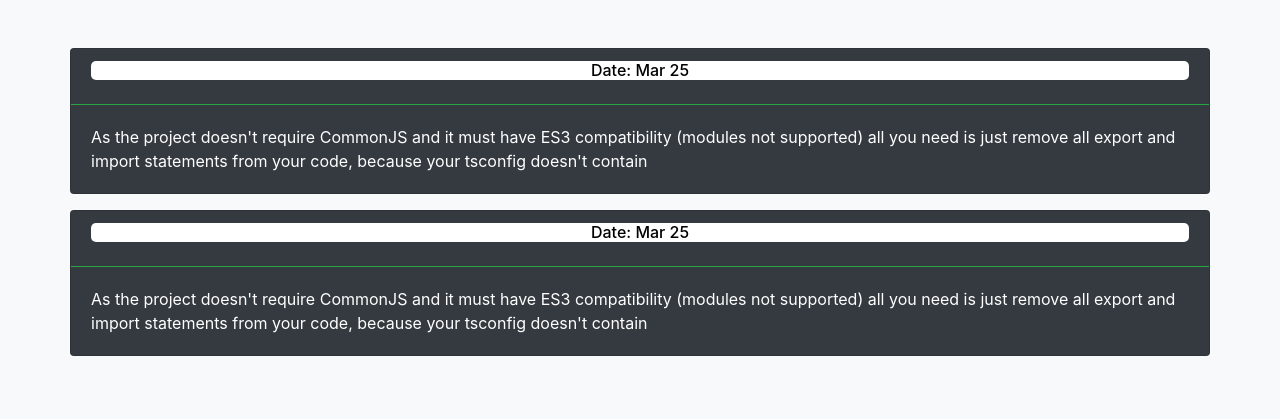
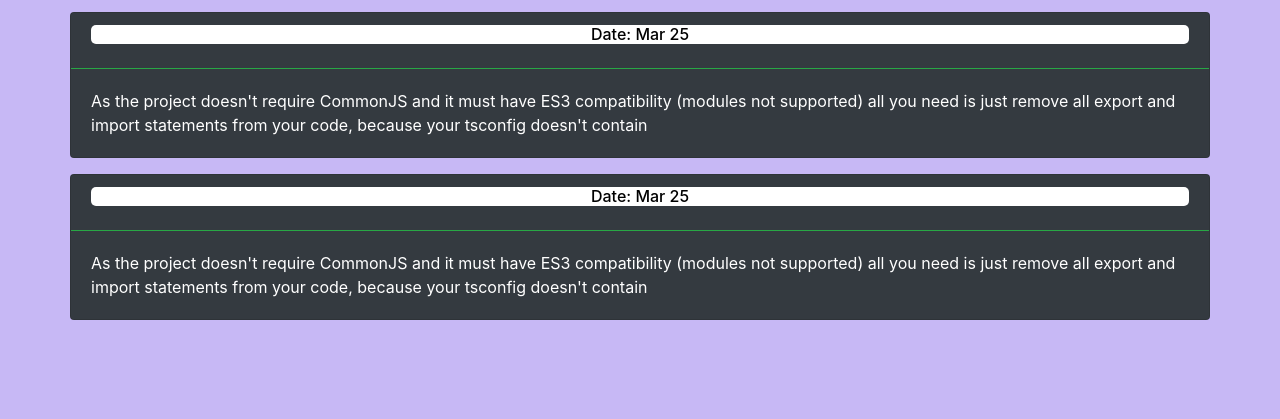
Before and after one commit to mahesh006/deploy, a Flask app: page /recommendation in a window 1280 px wide. Shown: the top 419 px of the page. Run offline with Flask 2, Linux system fonts and the light colour scheme; data comes from the database, SQL or seed files in the repository; some libraries are stand-ins or nearby versions.

Commit message:
Update index.html

```diff
--- a/templates/index.html
+++ b/templates/index.html
@@ -11,6 +11,12 @@
     <script src="https://cdnjs.cloudflare.com/ajax/libs/popper.js/1.12.9/umd/popper.min.js" integrity="sha384-ApNbgh9B+Y1QKtv3Rn7W3mgPxhU9K/ScQsAP7hUibX39j7fakFPskvXusvfa0b4Q" crossorigin="anonymous"></script>
     <script src="https://maxcdn.bootstrapcdn.com/bootstrap/4.0.0/js/bootstrap.min.js" integrity="sha384-JZR6Spejh4U02d8jOt6vLEHfe/JQGiRRSQQxSfFWpi1MquVdAyjUar5+76PVCmYl" crossorigin="anonymous"></script>
   <style>
+      body{
+	      background-color:#c7b8f5;
+      }
+      .container{
+        margin-top: 12px;
+      }
       .card-title{
         background-color: white;
         color: black;
@@ -23,7 +29,7 @@
   <body>
 
 <main role="main">
-  <div class="album py-5 bg-light">
+
 
     <div class="container">
 
@@ -40,7 +46,7 @@
 
       </div>
     </div>
-  </div>
+
 
 </main>
 </body>
```
